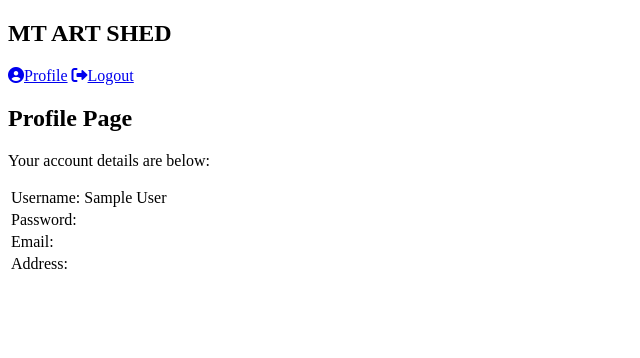
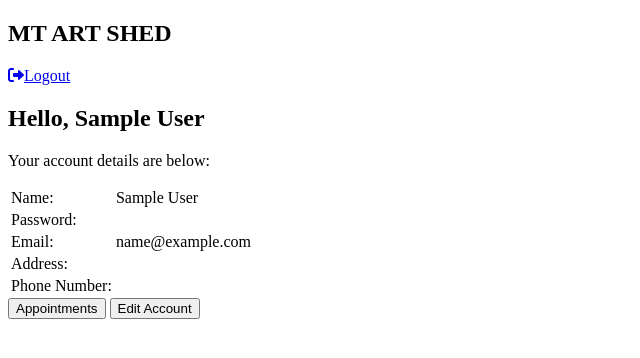
Before and after one commit to BV58/MT-Art-Shed-Repair-Website, a PHP site: page /CustomerAccountPage.php in a window 1280 px wide. Shown: the top 358 px of the page, without its empty margins (0-640 px from the left). Run offline with PHP 8.4, Linux system fonts and the light colour scheme; the visitor is signed in with stand-in values (Sample User, id 1); data that the repository does not hold is empty.

Commit message:
Update CustomerAccountPage.php
Here is an updated customer account page that allows the user to login, I needed to edit the config.php file will post the modified config.php file once I get everything working

```diff
--- a/CustomerAccountPage.php
+++ b/CustomerAccountPage.php
@@ -1,68 +1,100 @@
 <?php
 // We need to use sessions, so you should always start sessions using the below code.
 session_start();
-// If the user is not logged in redirect to the login page...
-if (!isset($_SESSION['loggedin'])) {
-	header('Location: ');
-	exit;
+
+// Check if user is logged in and name is set
+if (!isset($_SESSION['userlogin']) || !isset($_SESSION['name'])) {
+        header('Location: login.php');
+        exit();
 }
-$DATABASE_HOST = 'localhost';
-$DATABASE_USER = 'root';
-$DATABASE_PASS = 'password';
-$DATABASE_NAME = 'login';
-$con = mysqli_connect($DATABASE_HOST, $DATABASE_USER, $DATABASE_PASS, $DATABASE_NAME);
-if (mysqli_connect_errno()) {
-	exit('Failed to connect to MySQL: ' . mysqli_connect_error());
-}
-// We don't have the password or email info stored in sessions, so instead, we can get the results from the database.
-$stmt = $con->prepare('SELECT password, email FROM accounts WHERE id = ?');
-// In this case we can use the account ID to get the account info.
-$stmt->bind_param('i', $_SESSION['id']);
+if (isset($_SESSION['userlogin'])){
+
+$name = $_SESSION['name'];
+include "config.php";
+
+$sql = "SELECT * FROM users WHERE name = '$name'";
+
+$stmt = $db->prepare($sql);
 $stmt->execute();
-$stmt->bind_result($password, $email);
-$stmt->fetch();
-$stmt->close();
-?>
+$row = $stmt->fetch(PDO::FETCH_ASSOC);
 
 
+
+
+
+?>
 <!DOCTYPE html>
 <html>
+
 <head>
     <meta charset="utf-8">
     <title>Profile Page</title>
     <link href="style.css" rel="stylesheet" type="text/css">
-		<link rel="stylesheet" href="https://cdnjs.cloudflare.com/ajax/libs/font-awesome/6.2.0/css/all.min.css" integrity="sha512-xh6O/CkQoPOWDdYTDqeRdPCVd1SpvCA9XXcUnZS2FmJNp1coAFzvtCN9BmamE+4aHK8yyUHUSCcJHgXloTyT2A==" crossorigin="anonymous" referrerpolicy="no-referrer">
+    <link rel="stylesheet" href="https://cdnjs.cloudflare.com/ajax/libs/font-awesome/6.2.0/css/all.min.css"
+        integrity="sha512-xh6O/CkQoPOWDdYTDqeRdPCVd1SpvCA9XXcUnZS2FmJNp1coAFzvtCN9BmamE+4aHK8yyUHUSCcJHgXloTyT2A=="
+        crossorigin="anonymous" referrerpolicy="no-referrer">
 </head>
-	<body class="loggedin">
-		<nav class="navtop">
+
+<body>
+    <nav>
         <div>
             <h1>MT ART SHED</h1>
-				<a href="profile.php"><i class="fas fa-user-circle"></i>Profile</a>
             <a href="logout.php"><i class="fas fa-sign-out-alt"></i>Logout</a>
         </div>
     </nav>
     <div class="content">
-			<h2>Profile Page</h2>
+
+
+        <h2>Hello, <?php echo $row['name'];?></h2>
+
         <div>
             <p>Your account details are below:</p>
             <table>
+
                 <tr>
-						<td>Username:</td>
-						<td><?=$_SESSION['name']?></td>
+                    <td>Name:</td>
+                    <td><?php echo $row['name'];?></td>
                 </tr>
                 <tr>
                     <td>Password:</td>
-						<td><?=$password?></td>
+                    <td><?php echo $row['password'];?></td>
                 </tr>
                 <tr>
                     <td>Email:</td>
-						<td><?=$email?></td>
+                    <td><?php echo $row['email'];?></td>
                 </tr>
+                <tr>
                 	<td>Address:</td>
-                        <td><?=$address?></td>
+                	<td><?php echo $row['address'];?></td>
+                </tr>
+                <tr>
+                    <td>Phone Number:</td>
+                    <td><?php echo $row['phoneNumber'];?></td>
                 </tr>
             </table>
         </div>
     </div>
+
+
+<div>
+	<button onclick= ""> Appointments</button>
+
+
+	<button onclick= "location.href='update_account.php'"> Edit Account</button>
+</div>
+
 </body>
 </html>
+
+
+
+<?php
+
+}else{
+
+	header("location: login.php");
+
+ 	exit();
+}
+
+?>
```
Lines whose indentation alone changed are shown as unchanged.
